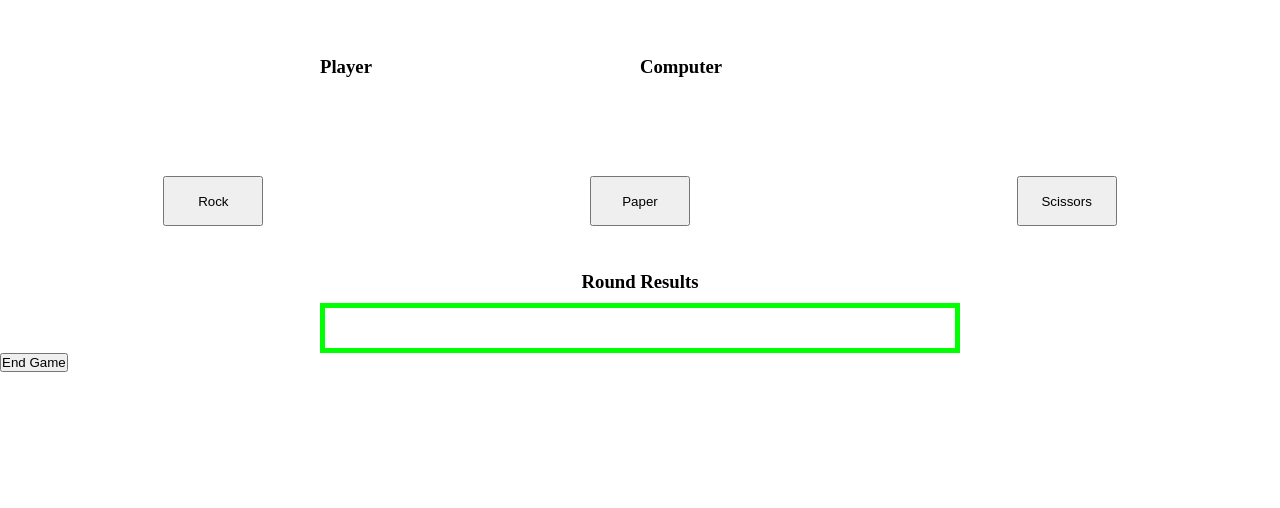
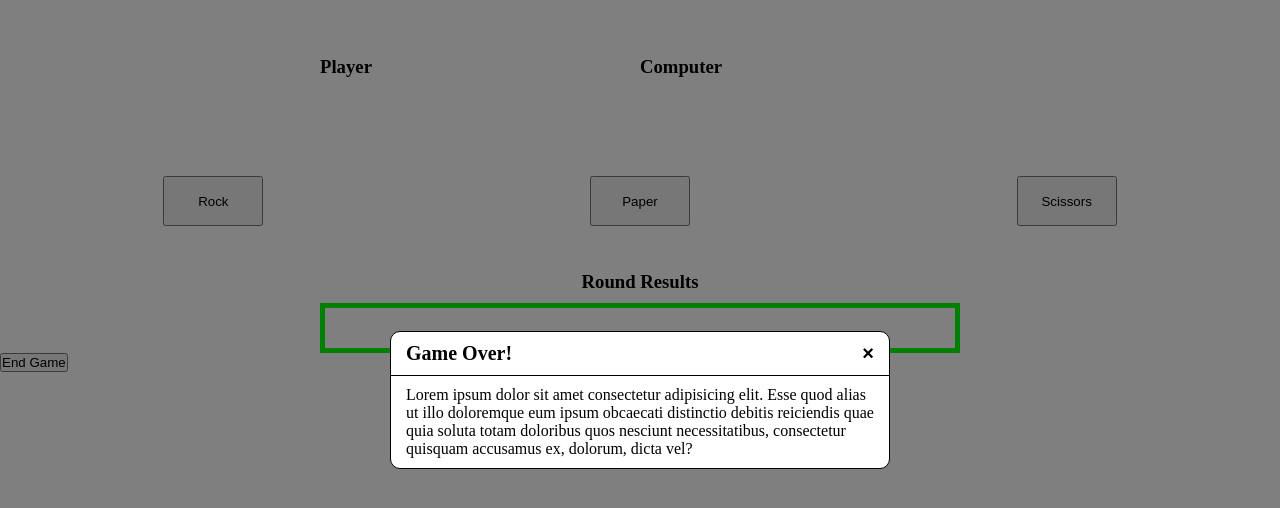
Before and after one commit to JSammy23/rps-game, a plain HTML site: page index.html in a window 1280 px wide. Both pictures are taken after a click on the button "End Game". Drawn offline with Linux system fonts and the light colour scheme.

Commit message:
Working endgame modal via button || score of 5

```diff
--- a/index.html
+++ b/index.html
@@ -33,15 +33,17 @@
       <h3>Round Results</h3>
       <div id="results"></div>
     </div>
-    <button id="openModal" date-modal-target="#modal">End Game</button>
-    <div id="modal" class="end-game-modal">
-      <div class="modal-header title">Game Over!
-        <button data-close-button class="modal-close title">&times;</button>
-      </div>
-      <div class="modal-body">Lorem ipsum dolor sit amet consectetur adipisicing elit. Laudantium deserunt recusandae reprehenderit mollitia dolorum porro corporis voluptatem vero quia ad! Dolorum magni, necessitatibus perferendis suscipit debitis obcaecati voluptate! In placeat et eaque enim, asperiores possimus maxime odio animi quisquam dicta.
-      </div>
+    <button data-modal-target="#modal">End Game</button>
+  <div class="modal" id="modal">
+    <div class="modal-header">
+      <div class="title">Game Over!</div>
+      <button data-close-button class="close-button">&times;</button>
     </div>
-    <div id="overlay"></div>
+    <div class="modal-body">
+      Lorem ipsum dolor sit amet consectetur adipisicing elit. Esse quod alias ut illo doloremque eum ipsum obcaecati distinctio debitis reiciendis quae quia soluta totam doloribus quos nesciunt necessitatibus, consectetur quisquam accusamus ex, dolorum, dicta vel?
+    </div>
+  </div>
+  <div id="overlay"></div>
     <script src="javascript.js"></script>
   </body>
 </html>
--- a/javascript.js
+++ b/javascript.js
@@ -8,21 +8,43 @@ const scissors = document.querySelector('#scissors');
 const userScore = document.querySelector('#userScore');
 const comScore = document.querySelector('#computerScore');
 const roundResults = document.querySelector('#results');
-const closeModalBtn = document.querySelectorAll('[data-close-button]');
-const overlay = document.querySelector('#overlay');
-const openModalBtn = document.querySelectorAll('[data-modal-target]')
+const openModalButtons = document.querySelectorAll('[data-modal-target]')
+const closeModalButtons = document.querySelectorAll('[data-close-button]')
+const overlay = document.getElementById('overlay')
+const endMessage = document.querySelector('modal-body');
 
-function openModal(modal) {
+openModalButtons.forEach(button => {
+    button.addEventListener('click', () => {
+      const modal = document.querySelector(button.dataset.modalTarget)
+      openModal(modal)
+    })
+  })
+
+  overlay.addEventListener('click', () => {
+    const modals = document.querySelectorAll('.modal.active')
+    modals.forEach(modal => {
+      closeModal(modal)
+    })
+  })
+
+  closeModalButtons.forEach(button => {
+    button.addEventListener('click', () => {
+      const modal = button.closest('.modal')
+      closeModal(modal)
+    })
+  })
+
+  function openModal(modal) {
     if (modal == null) return
-   modal.classList.add('active') // Modal not defined//
-   overlay.classList.add('active')
-}
+    modal.classList.add('active')
+    overlay.classList.add('active')
+  }
 
-function closeModal(modal) {
+  function closeModal(modal) {
     if (modal == null) return
-    modal.classList.remove('active') //Modal not defined//
+    modal.classList.remove('active')
     overlay.classList.remove('active')
-}
+  }
 
 function getComputerChoice(){
     let random = Math.random();
@@ -89,19 +111,7 @@ function player() {
     // ScoreBoard //
     userScore.innerHTML = `Score: ${playerScore}`;
     comScore.innerHTML = `Score: ${computerScore}`;
-
+    if (playerScore == 5 || computerScore == 5){
+        openModal(modal)
+    }
 }
-
-openModalBtn.forEach(button => {
-    button.addEventListener('click', () => {
-        const modal = document.querySelector(button.dataset.modalTarget);
-        openModal(modal);
-    })
-})
-
-closeModalBtn.forEach(button => {
-    button.addEventListener('click', () => {
-        const modal = button.closest('.modal')
-        closeModal(modal);
-    })
-})
--- a/styles.css
+++ b/styles.css
@@ -50,19 +50,21 @@
   margin-top: 45px;
 }
 
-.end-game-modal {
+.modal {
   position: fixed;
   top: 50%;
   left: 50%;
   transform: translate(-50%, -50%) scale(0);
   transition: 200ms ease-in-out;
-  border: 2px solid black;
-  border-radius: 20px;
+  border: 1px solid black;
+  border-radius: 10px;
+  z-index: 10;
   background-color: white;
-  z-index: 10;
+  width: 500px;
+  max-width: 80%;
 }
 
-.end-game-modal.active {
+.modal.active {
   transform: translate(-50%, -50%) scale(1);
 }
 
@@ -71,40 +73,40 @@
   display: flex;
   justify-content: space-between;
   align-items: center;
-  border-bottom: 2px solid black;
+  border-bottom: 1px solid black;
 }
 
-.modal-header, .title {
-  font-size: 2rem;
+.modal-header .title {
+  font-size: 1.25rem;
+  font-weight: bold;
+}
+
+.modal-header .close-button {
+  cursor: pointer;
+  border: none;
+  outline: none;
+  background: none;
+  font-size: 1.25rem;
   font-weight: bold;
 }
 
 .modal-body {
   padding: 10px 15px;
-  font-size: 1.25rem;
-}
-
-.modal-close {
-  border: none;
-  outline: none;
-  background: none;
-  font-size: 2.5rem;
-  cursor: pointer;
 }
 
 #overlay {
+  position: fixed;
   opacity: 0;
-  position: fixed;
+  transition: 200ms ease-in-out;
   top: 0;
   left: 0;
   right: 0;
   bottom: 0;
-  background-color: rgb(0, 0, 0, 0.5);
+  background-color: rgba(0, 0, 0, .5);
   pointer-events: none;
-  transition: 200ms ease-in-out;
 }
 
 #overlay.active {
+  opacity: 1;
   pointer-events: all;
-  opacity: 1;
 }
```
